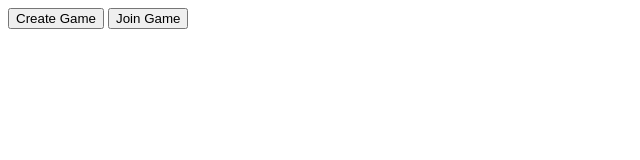
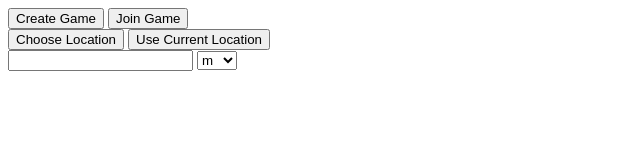
Before and after one commit to aidancrowther/CU-Hacking-2019, a plain HTML site: page game.html in a window 1280 px wide. Shown: the whole page, without its empty margins (0-640 px from the left). Drawn offline with Linux system fonts and the light colour scheme.

Commit message:
create divs for each page and begin adding menu options

```diff
--- a/game.html
+++ b/game.html
@@ -5,11 +5,36 @@
 	<title>[GAME_TITLE]</title>
 </head>
 <body>
+<div id="landingPage">
 	<button type="button" id="createButton" class="clickable">
 		Create Game
 	</button>
 	<button type="button" id="joinButton" class="clickable">
 		Join Game
 	</button>
+</div>
+<div id="createGame">
+	<button type="button" id="chooseLocationBtn" class="clickable">
+		Choose Location
+	</button>
+	<button type="button" id="getCurrentLocationBtn" class="clickable">
+		Use Current Location
+	</button>
+	<br>
+	<input type="text" id="newRadiusTxt" class="textBox">
+	<select id="distanceUnitMenu">
+		<option value="volvo">m</option>
+		<option value="saab">km</option>
+		<option value="fiat">ft</option>
+		<option value="audi">mi</option>
+	</select>
+
+</div>
+<div id="joinGame">
+</div>
+<div id="playGame"></div>
+<div id="disclaimer">
+	<!--TODO: write a disclaimer message about privacy/data usage and logging-->
+</div>
 </body>
 </html>
```
Lines whose indentation alone changed are shown as unchanged.
